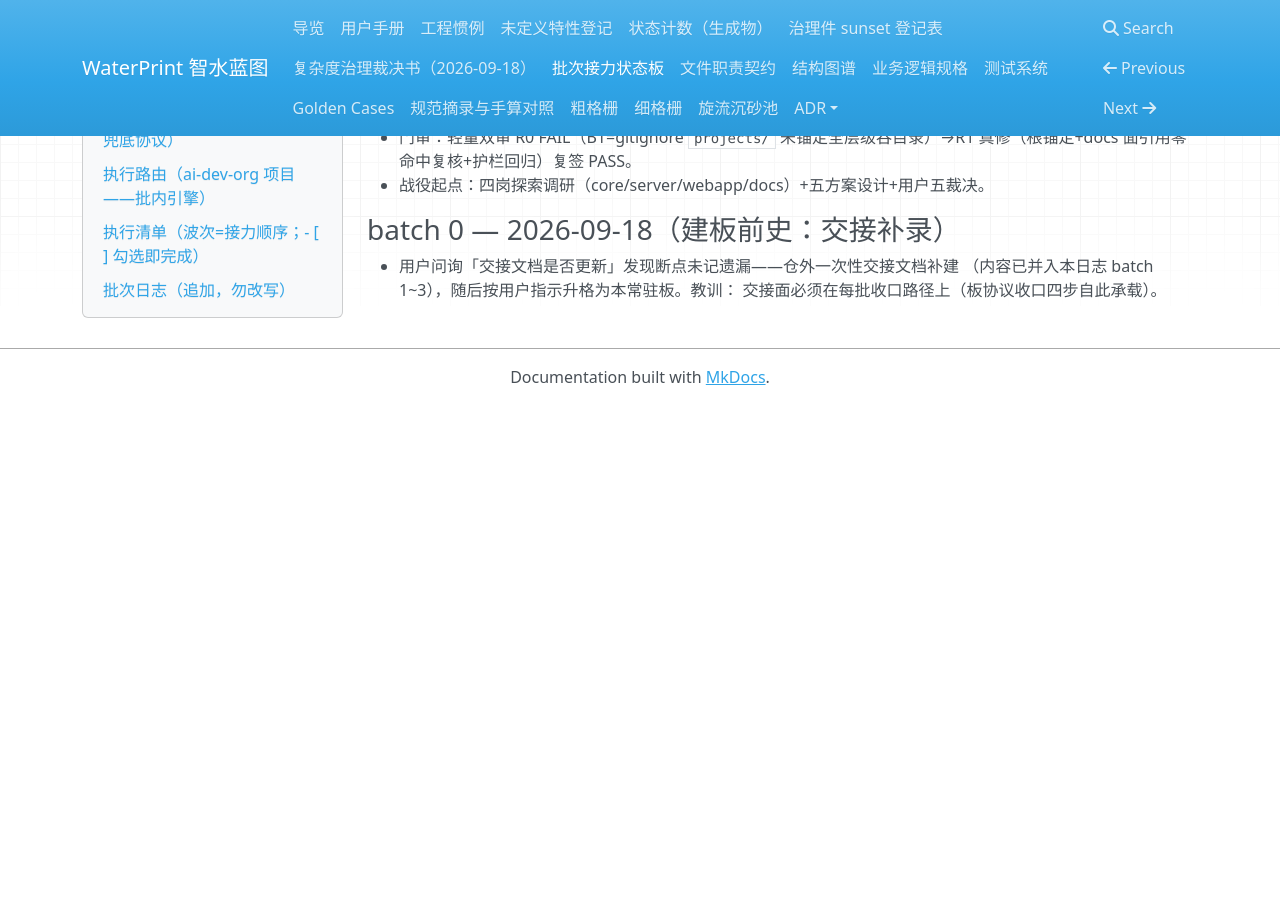
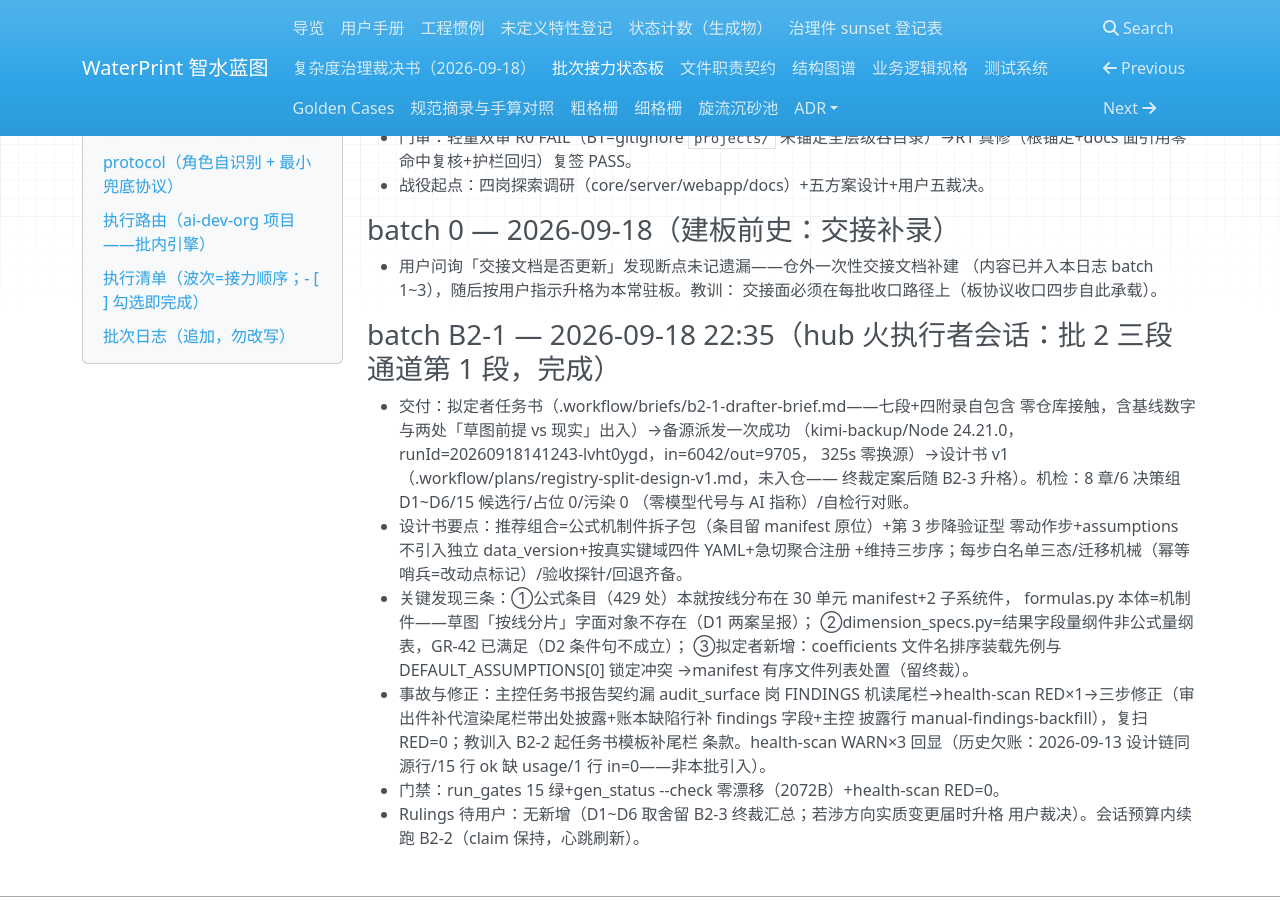
Before and after one commit to yyx20040712/waterprint, an MkDocs documentation site: the page built from docs/handoff/relay.md, in a window 1280 px wide and 900 px high, scrolled down 4060 px. Built offline with MkDocs 1.6.1, drawn with Linux system fonts in a browser that asks for light colours; nearby versions of some CDN libraries; before the commit the page ends 4465 px from its top, so only the background shows below that; some of the changed text lies outside the part shown.

Commit message:
批 2 三段通道第 1 段收口: B2-1 拟定者派发完成——备源承载一次成功（kimi-backup，runId 20260918141243-lvht0ygd，in6042/out9705，零换源），设计书 v1 落会话区（8 章/6 决策组/15 候选/零占位/零污染机检过）；勾选 4→5/20，next_batch=B2-2。设计书三关键发现：公式条目 429 处本就按线分布 manifest（formulas.py 本体=机制件，草图字面对象不存在）；dimension_specs=结果字段量纲件非公式量纲表（第 3 步条件句不成立）；装载排序先例与 [0] 锁定冲突→manifest 有序列表处置留终裁。批内事故：任务书漏 FINDINGS 尾栏契约→health-scan RED×1→审出件补代渲染尾栏+账本行补字段+主控披露行三步修正复扫 RED=0（非重派，零额度浪费，出处披露在案）。WARN×3 历史欠账回显。三查：run_gates 15 绿/gen_status 零漂移/health-scan RED=0。

```diff
--- a/docs/handoff/relay.md
+++ b/docs/handoff/relay.md
@@ -16,15 +16,15 @@
 - poll_interval_min: 10
 - fire_budget_min: 120
 - last_dispatch: 2026-09-18T22:01:29+08:00
-- heartbeat_utc: 2026-09-18T14:06:39Z
+- heartbeat_utc: 2026-09-18T14:23:21Z
 - claim: hubfire-B2-1-20260918T2206
 - no_progress_count: 0
 - checked_total: 20
-- checked_done: 4
+- checked_done: 5
 - last_handover: 2026-09-18
 - claimed_by: zcode-hubfire-executor
 - claimed_at: 2026-09-18T22:06:39+08:00
-- next_batch: B2-1（拟定者任务书起草+派发，备源承载——《裁决书》三轮裁决③）
+- next_batch: B2-2（对抗审核——审核者岗异构挑刺不改写，deepseek 承载）
 
 ## protocol（角色自识别 + 最小兜底协议）
 
@@ -89,7 +89,7 @@
 
 ### 第二波·批 2 registry 分性质改造（架构级三段通道）
 
-- [ ] B2-1｜拟定者任务书起草+派发（备源承载）→设计书（候选≥2+权衡）
+- [x] B2-1｜拟定者任务书起草+派发（备源承载）→设计书（候选≥2+权衡）
 - [ ] B2-2｜对抗审核（审核者岗——异构挑刺不改写）
 - [ ] B2-3｜主控终裁（负面清单/规格冲突留用户）
 - [ ] B2-4｜实装·第一步：assumptions 数值 YAML 化（golden 三案哈希零变硬闸）
@@ -188,3 +188,27 @@
 - 用户问询「交接文档是否更新」发现断点未记遗漏——仓外一次性交接文档补建
   （内容已并入本日志 batch 1~3），随后按用户指示升格为本常驻板。教训：
   交接面必须在每批收口路径上（板协议收口四步自此承载）。
+
+### batch B2-1 — 2026-09-18 22:35（hub 火执行者会话：批 2 三段通道第 1 段，完成）
+- 交付：拟定者任务书（.workflow/briefs/b2-1-drafter-brief.md——七段+四附录自包含
+  零仓库接触，含基线数字与两处「草图前提 vs 现实」出入）→备源派发一次成功
+  （kimi-backup/Node 24.21.0，runId=20260918141243-lvht0ygd，in=6042/out=9705，
+  325s 零换源）→设计书 v1（.workflow/plans/registry-split-design-v1.md，未入仓——
+  终裁定案后随 B2-3 升格）。机检：8 章/6 决策组 D1~D6/15 候选行/占位 0/污染 0
+  （零模型代号与 AI 指称）/自检行对账。
+- 设计书要点：推荐组合=公式机制件拆子包（条目留 manifest 原位）+第 3 步降验证型
+  零动作步+assumptions 不引入独立 data_version+按真实键域四件 YAML+急切聚合注册
+  +维持三步序；每步白名单三态/迁移机械（幂等哨兵=改动点标记）/验收探针/回退齐备。
+- 关键发现三条：①公式条目（429 处）本就按线分布在 30 单元 manifest+2 子系统件，
+  formulas.py 本体=机制件——草图「按线分片」字面对象不存在（D1 两案呈报）；
+  ②dimension_specs.py=结果字段量纲件非公式量纲表，GR-42 已满足（D2 条件句不成立）；
+  ③拟定者新增：coefficients 文件名排序装载先例与 DEFAULT_ASSUMPTIONS[0] 锁定冲突
+  →manifest 有序文件列表处置（留终裁）。
+- 事故与修正：主控任务书报告契约漏 audit_surface 岗 FINDINGS 机读尾栏→health-scan
+  RED×1→三步修正（审出件补代渲染尾栏带出处披露+账本缺陷行补 findings 字段+主控
+  披露行 manual-findings-backfill），复扫 RED=0；教训入 B2-2 起任务书模板补尾栏
+  条款。health-scan WARN×3 回显（历史欠账：2026-09-13 设计链同源行/15 行 ok 缺
+  usage/1 行 in=0——非本批引入）。
+- 门禁：run_gates 15 绿+gen_status --check 零漂移（2072B）+health-scan RED=0。
+- Rulings 待用户：无新增（D1~D6 取舍留 B2-3 终裁汇总；若涉方向实质变更届时升格
+  用户裁决）。会话预算内续跑 B2-2（claim 保持，心跳刷新）。
```
